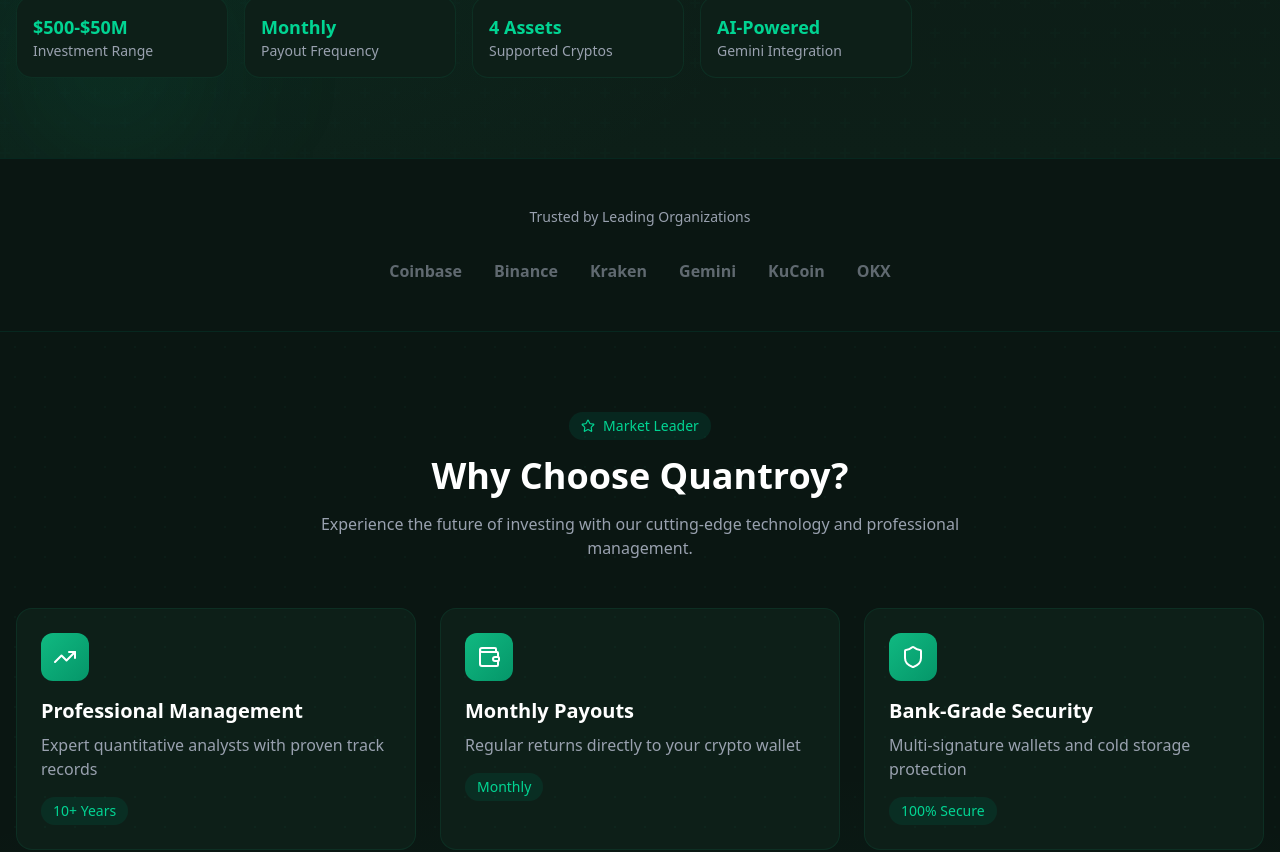
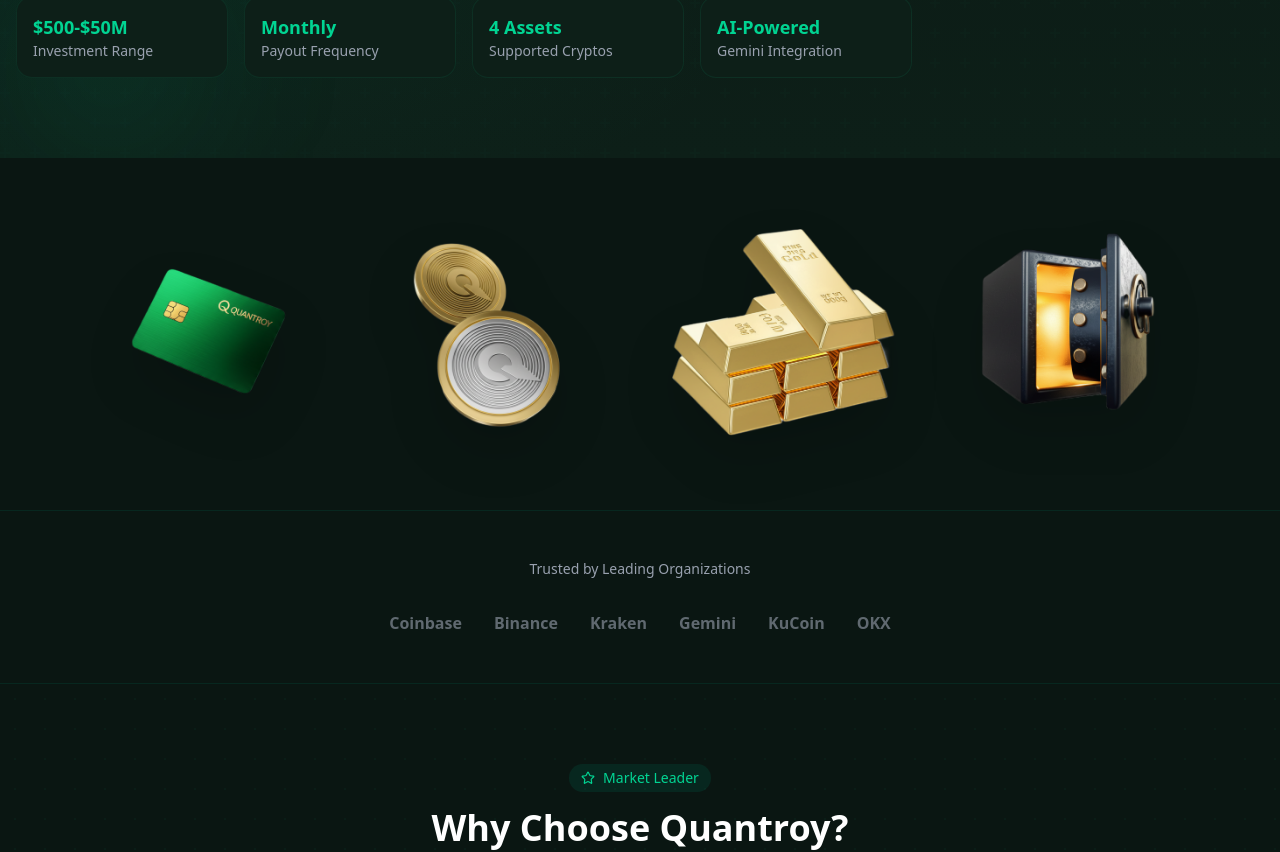
Before and after one commit to KINGTADJ/quantroy, a Next.js app: page / in a window 1280 px wide. Shown: the part 692-1544 px from the top of the page. Built offline with nearby package versions, Linux system fonts and the light colour scheme; no server answers.

Commit message:
Add 3D assets showcase section below hero

```diff
--- a/src/app/page.tsx
+++ b/src/app/page.tsx
@@ -185,6 +185,26 @@
                 <div className="text-gray-400 text-sm">{stat.label}</div>
               </div>
             ))}
+          </div>
+        </div>
+      </section>
+
+      {/* 3D Assets Showcase */}
+      <section className="py-16 px-4">
+        <div className="max-w-7xl mx-auto">
+          <div className="flex flex-wrap justify-center items-center gap-8 lg:gap-16">
+            <div className="relative w-40 h-40 lg:w-56 lg:h-56">
+              <Image src="/images/3d-transparent/premium-card.png" alt="" fill className="object-contain drop-shadow-2xl" />
+            </div>
+            <div className="relative w-40 h-40 lg:w-56 lg:h-56">
+              <Image src="/images/3d-transparent/crypto-coins.png" alt="" fill className="object-contain drop-shadow-2xl" />
+            </div>
+            <div className="relative w-40 h-40 lg:w-56 lg:h-56">
+              <Image src="/images/3d-transparent/gold-bars.png" alt="" fill className="object-contain drop-shadow-2xl" />
+            </div>
+            <div className="relative w-40 h-40 lg:w-56 lg:h-56">
+              <Image src="/images/3d-transparent/secure-vault.png" alt="" fill className="object-contain drop-shadow-2xl" />
+            </div>
           </div>
         </div>
       </section>
```
